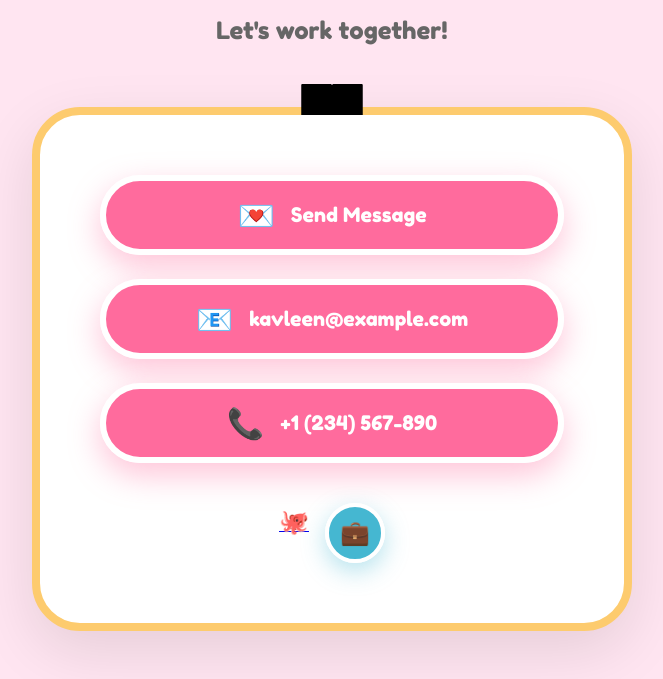
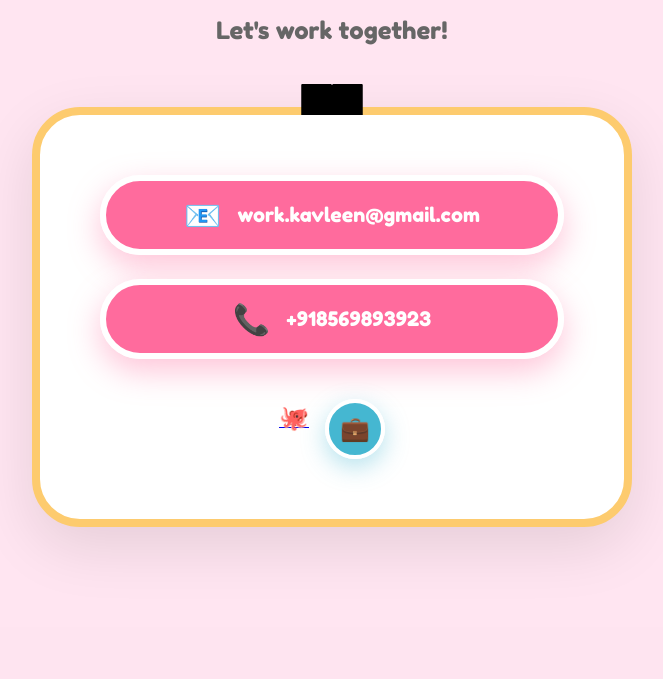
Before and after one commit to kavleensaluja22/portfolio, a Django app: page / in a window 1280 px wide. Shown: the part 4459-5138 px from the top of the page, without its empty margins (308-971 px from the left). After the commit the page ends 5003 px from the top, so only its background shows below. Run offline with Django 5.2, Linux system fonts and the light colour scheme; data comes from the database, SQL or seed files in the repository.

Commit message:
contact fix

```diff
--- a/templates/portfolio/index.html
+++ b/templates/portfolio/index.html
@@ -314,17 +314,14 @@
                 <div class="speech-bubble-tail contact-tail"></div>
                 <div class="contact-actions">
 
-                    <button class="contact-button message-button">
-                        <span class="contact-emoji">💌</span>
-                        <span class="contact-text">Send Message</span>
-                    </button>
-                    <a href="mailto:kavleen@example.com" class="contact-button email-link">
+
+                    <a href="mailto:work.kavleen@gmail.com" class="contact-button email-link">
                         <span class="contact-emoji">📧</span>
-                        <span class="contact-text">kavleen@example.com</span>
+                        <span class="contact-text">work.kavleen@gmail.com</span>
                     </a>
                     <a href="tel:+1234567890" class="contact-button phone-link">
                         <span class="contact-emoji">📞</span>
-                        <span class="contact-text">+1 (234) 567-890</span>
+                        <span class="contact-text">+918569893923</span>
                     </a>
                 </div>
 
```
